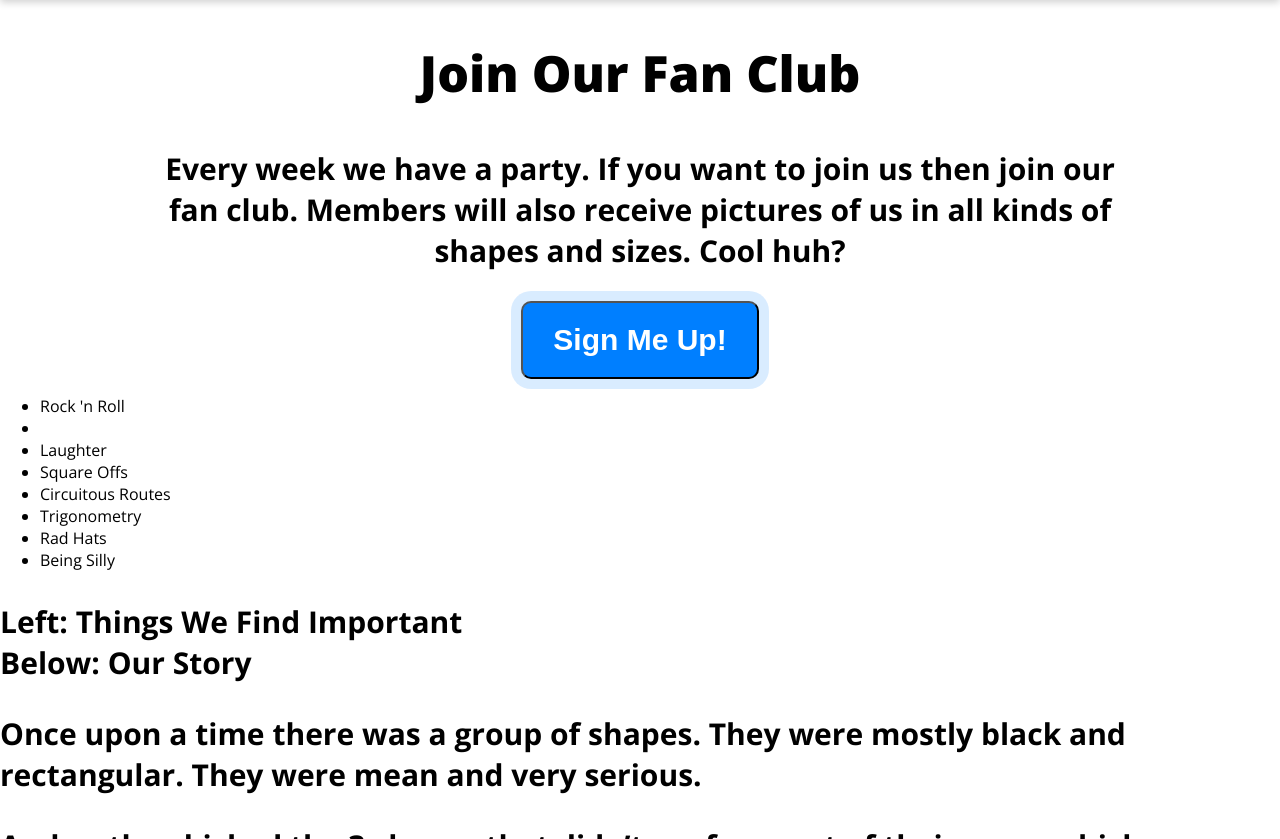
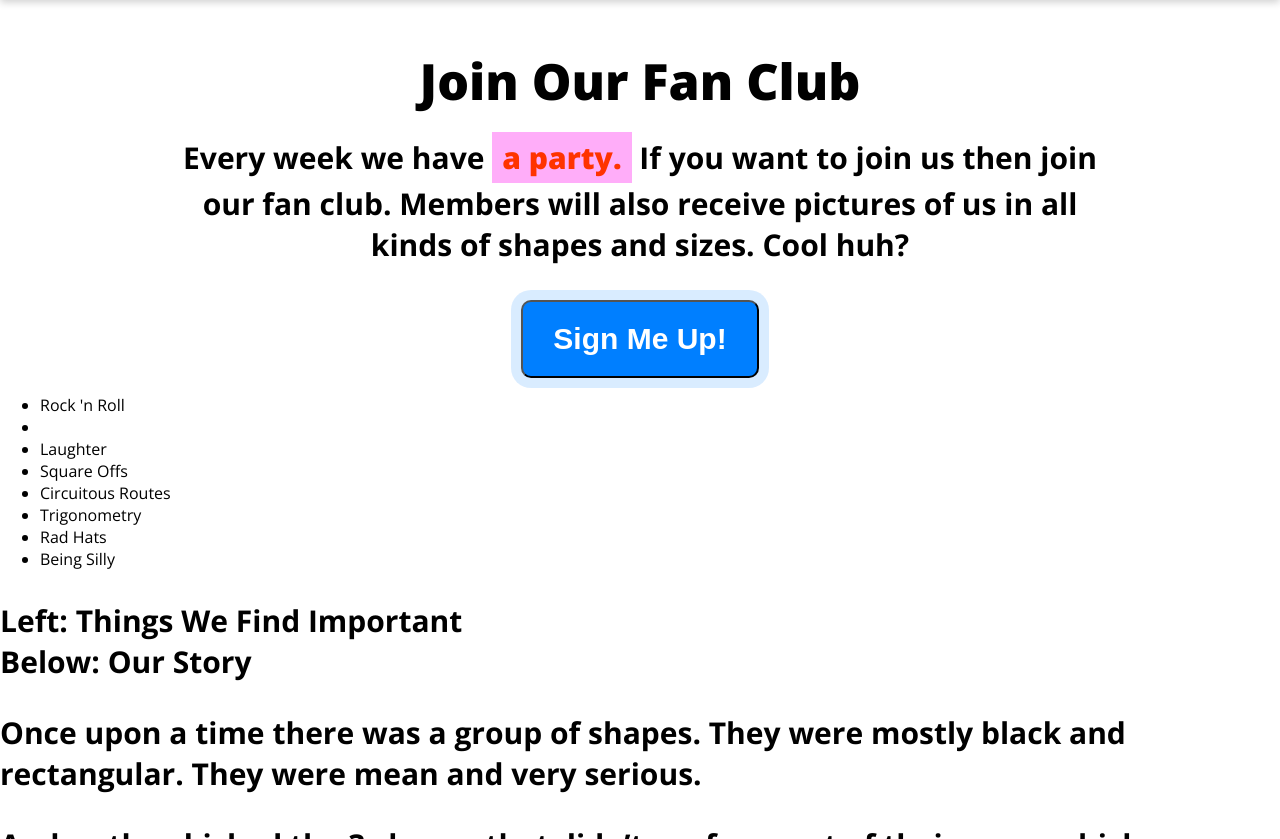
Before and after one commit to mrra/the-gang, a plain HTML site: page index.html in a window 1280 px wide. Shown: the part 903-1742 px from the top of the page. Drawn offline with nearby package versions, Linux system fonts and the light colour scheme.

Commit message:
Tightened up the read more section

```diff
--- a/style.css
+++ b/style.css
@@ -157,6 +157,23 @@ nav ul li a{
 	text-align: center;
 }
 
+.more-info p{
+	margin: 18px 0 35px;
+}
+
+.more-info h2{
+	margin: 50px 0 0;
+}
+
+.highlight{
+	background-color: #FFADF9;
+	color: #FF3300;
+	padding: 5px 10px;
+	line-height: 50px;
+	display: inline;
+	font-weight: 800;
+}
+
 
 /*
 
```
